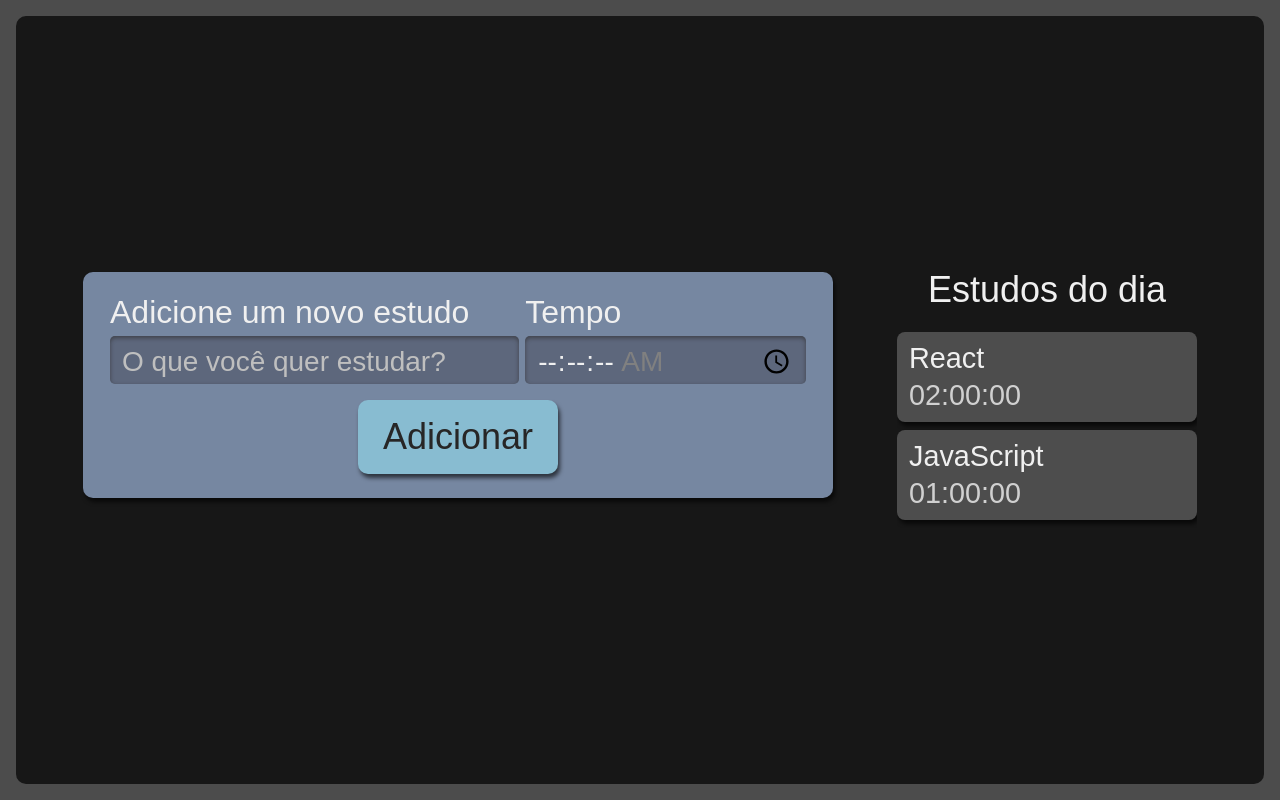
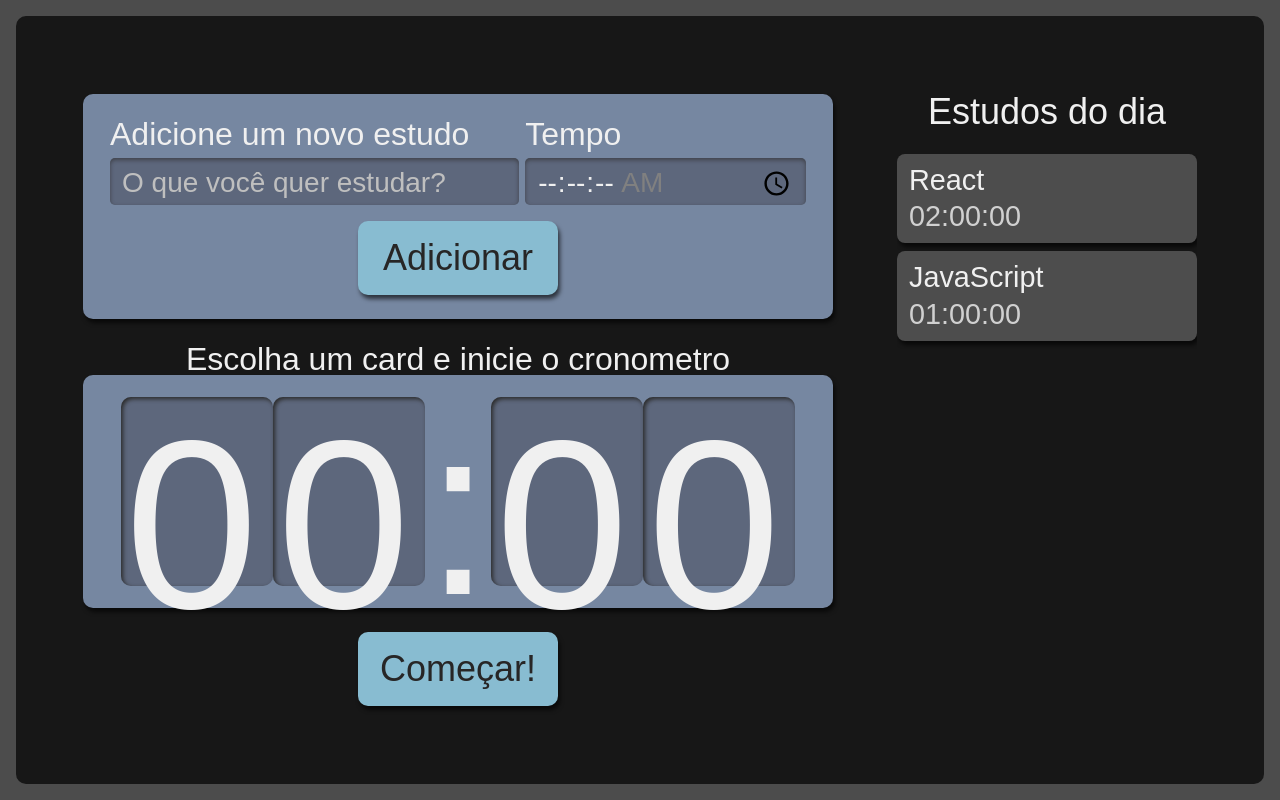
Before and after one commit to Felipe020/alura-studies, a React (Create React App) app: page / in a window 1280 px wide. Built offline with nearby package versions, Linux system fonts and the light colour scheme.

Commit message:
criou "esqueleto" do cronometro

```diff
--- /dev/null
+++ b/src/components/Cronometro/Cronometro.module.scss
@@ -0,0 +1,59 @@
+.cronometro {
+    display: flex;
+    flex-direction: column;
+    align-items: center;
+    grid-area: cronometro;
+
+    .relogioWrapper {
+      align-items: center;
+      background-color: #7687A1;
+      border-radius: 10px;
+      box-shadow: 2px 4px 4px #0000009F;
+      box-sizing: border-box;
+      display: flex;
+      font-size: 5rem;
+      justify-content: center;
+      margin-bottom: 24px;
+      padding: 16px 12px;
+      width: 100%;
+    }
+
+    .titulo {
+      font-size: 2rem;
+    }
+
+    button {
+      background-color: #88bcd1;
+      border-radius: 10px;
+      box-shadow: 2px 4px 4px #0000009F;
+      color: #272626;
+      cursor: pointer;
+      font-size: 1.25rem;
+      padding: 16px;
+      width: 150px;
+
+      &:active {
+        background-color: #7CA6B7;
+        box-shadow: 2px 2px 4px #0000009F inset;
+        cursor: auto;
+      }
+    }
+
+    @media screen and (min-width:1280px) {
+
+      .relogioWrapper{
+        font-size: 15rem;
+      }
+
+      p {
+        font-size: 2rem;
+      }
+
+      button {
+        grid-column-start: span 2;
+        justify-self: center;
+        width: 200px;
+        font-size: 2.25rem;
+      }
+    }
+  }
--- /dev/null
+++ b/src/components/Cronometro/Relogio/Relogio.module.scss
@@ -0,0 +1,21 @@
+.relogioNumero {
+    background-color: #5D677C;
+    box-shadow: 2px 2px 4px #2B2B2B inset;
+    height: 3.6rem;
+    width: 3rem;
+    padding: 8px 4px;
+    border-radius: 10px;
+
+    @media screen and (min-width:1280px) {
+      height: 10.8rem;
+      width: 9rem;
+    }
+  }
+
+  .relogioDivisao {
+    height: 4.2rem;
+
+    @media screen and (min-width:1280px) {
+      height: 12.6rem;
+    }
+  }
--- /dev/null
+++ b/src/components/Cronometro/Relogio/index.tsx
@@ -0,0 +1,13 @@
+import style from './Relogio.module.scss'
+
+export default function Relogio() {
+    return(
+        <>
+            <span className={style.relogioNumero}>0</span>
+            <span className={style.relogioNumero}>0</span>
+            <span className={style.relogioDivisao}>:</span>
+            <span className={style.relogioNumero}>0</span>
+            <span className={style.relogioNumero}>0</span>
+        </>
+    )
+}
--- /dev/null
+++ b/src/components/Cronometro/index.tsx
@@ -0,0 +1,17 @@
+import Button from "../Button"
+import Relogio from "./Relogio"
+import style from './Cronometro.module.scss'
+
+export default function Cronometro() {
+    return(
+        <div className={style.cronometro}>
+            <p className={style.titulo}>Escolha um card e inicie o cronometro</p>
+            <div className={style.relogioWrapper}>
+                <Relogio />
+            </div>
+            <Button
+                texto = "Começar!"
+            />
+        </div>
+    )
+}
--- a/src/pages/App.tsx
+++ b/src/pages/App.tsx
@@ -2,13 +2,14 @@
 import Form from '../components/Form';
 import List from '../components/List';
 import './style.scss'
-
+import Cronometro from '../components/Cronometro';
 
 function App() {
   return (
     <div className="AppStyle">
         <Form />
         <List />
+        <Cronometro />
     </div>
   );
 }
```
